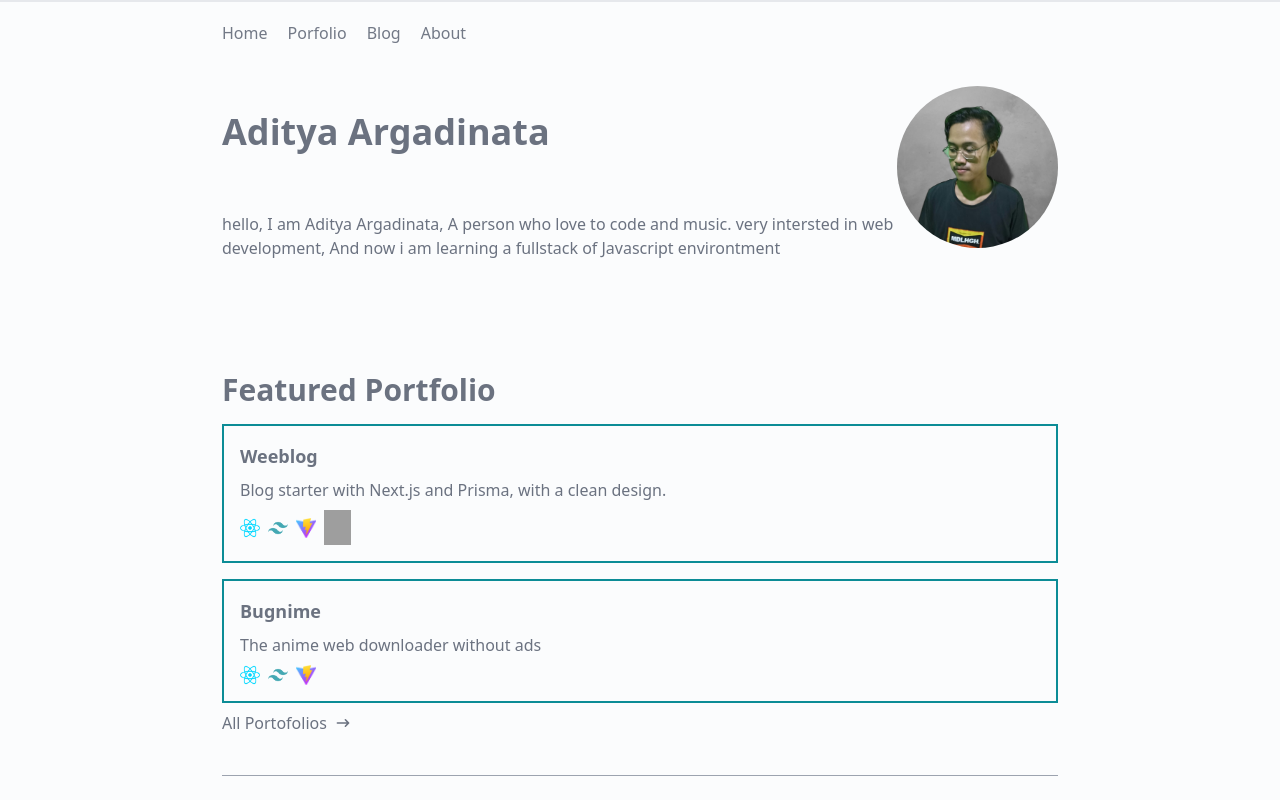
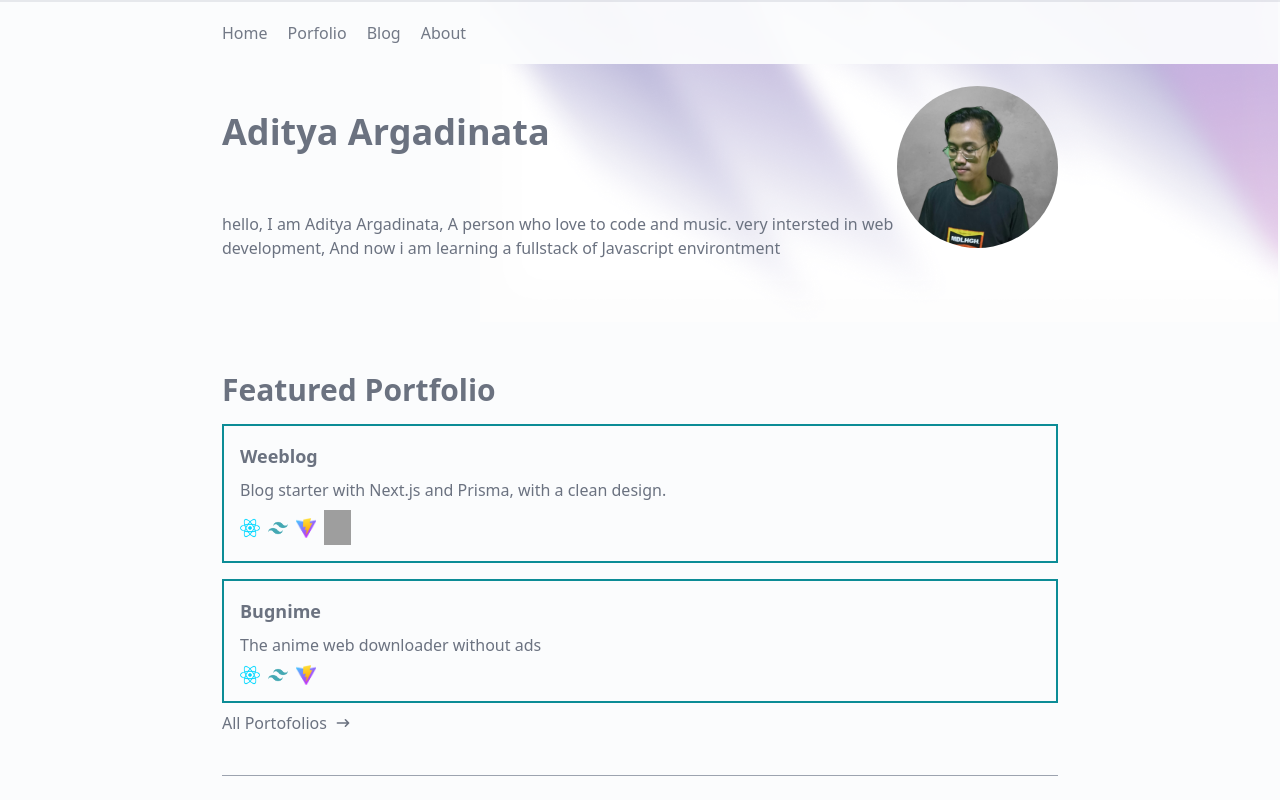
Before and after one commit to Aex5/Aditya-Argadinata, a Next.js app: page / in a window 1280 px wide. Shown: the top 800 px of the page. Built offline with nearby package versions, Linux system fonts and the light colour scheme; grey boxes are pictures that could not be loaded.

Commit message:
update: fix some styling

```diff
--- a/pages/index.tsx
+++ b/pages/index.tsx
@@ -20,7 +20,8 @@ const Home: NextPage = () => {
         animate={{ opacity: 1, y: 0 }}
         transition={{ duration: 0.5 }}
       >
-        <div className="w-full bg-[#fbfcfd] pt-20">
+        <div className="w-full bg-[#fbfcfd] backdrop-blur-sm pt-20">
+          <div className="w-[50rem] h-[30rem] bg-glare-ef bg-no-repeat absolute top-0 right-0 -z-10"></div>
           <div className="w-full max-w-[900px] text-gray-500 mx-auto px-8">
             <div className="flex flex-col items-center md:flex-row-reverse md:justify-between">
               <div className="w-[200px]">
--- a/styles/globals.css
+++ b/styles/globals.css
@@ -1,3 +1,15 @@
 @tailwind base;
 @tailwind components;
 @tailwind utilities;
+
+
+.glare{
+    background-image: url('../public/glare.png');
+    background-repeat: no-repeat;
+    width: 50rem;
+    height: 20rem;
+    position: absolute;
+    top: 0;
+    right: 0;
+    z-index: -1;
+}
```
Also changed, not shown: public/glare.png (added).
